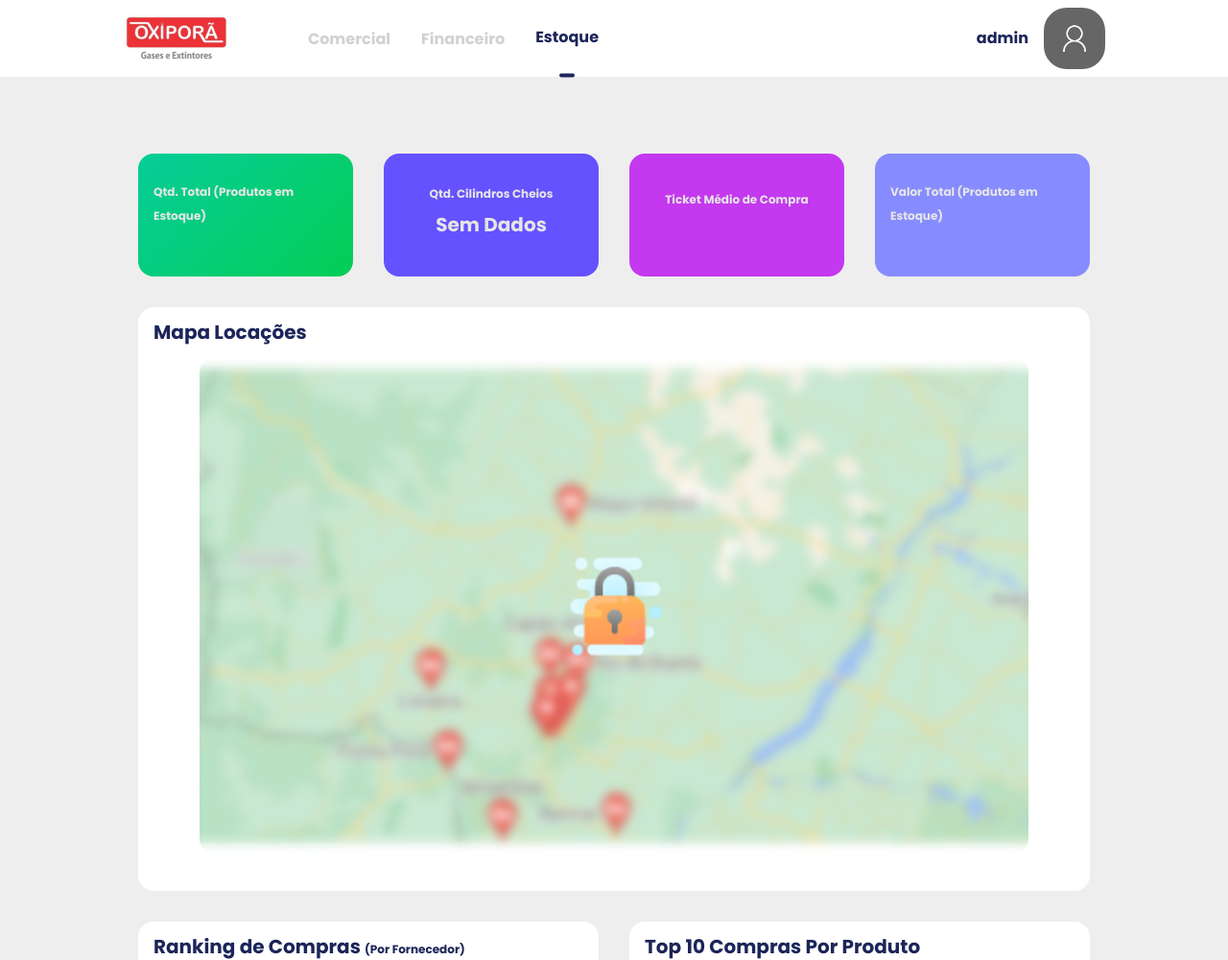
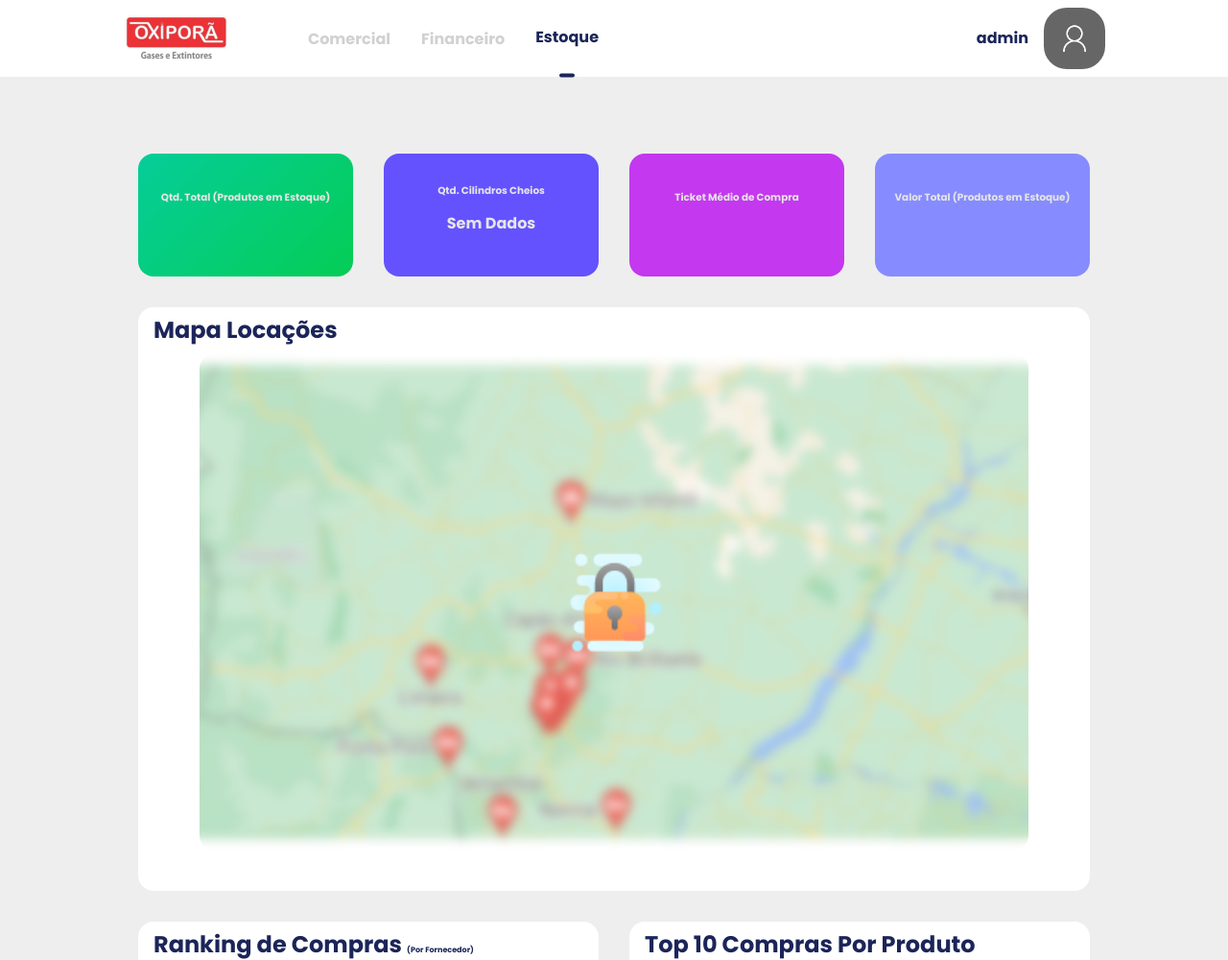
Before and after one commit to Luan-Gabriel-Fauth-DAvila/dashboard.deltasistemas.back, a Django app: page /painel/estoque/ in a window 1280 px wide. Shown: the top 1000 px of the page at 96% size. Run offline with Django 4.2, Linux system fonts and the light colour scheme; a user stored in the database is signed in; data that the repository does not hold is empty.

Commit message:
alguns ajustes no css, titulos, labels

```diff
--- a/app/static/css/estoque.css
+++ b/app/static/css/estoque.css
@@ -1,21 +1,27 @@
 h4 {
     line-height: 2.5vh;
-    font-size: 2.5vh;
-    font-weight: bold;
 }
-h5 {
+h2 {
+    font-size: 3vh;
+    line-height: 2vh;
+}
+small {
     line-height: 2.5vh;
-    font-size: 2vh;
+    font-size: 1vh;
+}
+h6 {
+    margin-left: 1vh;
+    font-size: 1.5vh;
     font-weight: bold;
 }
 label {
+    margin: unset;
+    padding: unset;
     line-height: 2.5vh;
-    font-size: 1.5vh;
-}
-small {
-    line-height: 2.5vh;
-    font-size: 1.5vh;
-    font-weight: normal !important;
+    font-size: 1.3vh;
+
+    display: flex;
+    align-items: center;
 }
 
 #painel {
@@ -32,7 +38,7 @@ small {
   #painel {
         display: grid;
         grid-template-columns: 50% 50%;
-        grid-template-rows: 20vh 20vh 80vh 50vh 50vh;
+        grid-template-rows: 15vh 15vh 80vh 50vh 50vh;
     grid-template-areas:    "prod_em_estoque cilindros_cheios"
                             "ticket_medio_de_compra vlr_prod_em_estoque"
                             "mapa_locacao mapa_locacao"
--- a/app/static/css/navbar.css
+++ b/app/static/css/navbar.css
@@ -144,12 +144,12 @@ html, body {
 
         line-height: 8vh;
         border-radius: 1vh;
-        background-color: #e1e1e1;
+        background-color: white;
         position: absolute;
     }
 
     #menu-drop:hover #drop-content {
         display: block;
-        background-color: #e1e1e1;
+        background-color: white;
     }
 }
--- a/app/templates/app/estoque.html
+++ b/app/templates/app/estoque.html
@@ -45,13 +45,13 @@
         </div>
         <div id="mapa_locacao">
             <div id="mapa-title">
-                <h4>Mapa Locações</h4>
+                <h2>Mapa Locações</h2>
             </div>
             <div id="mapa-img" style="background-image: url('/static/public/map-lock.png');"></div>
         </div>
         <div id="ranking_compra_por_forn">
             <div>
-                <h4>Ranking de Compras <small>(Por Fornecedor)</small></h4>
+                <h2>Ranking de Compras <small>(Por Fornecedor)</small></h2>
             </div>
             <div :style="{ maxHeight: '40vh' }">
                 <canvas id="ranking_compras_por_fornecedor_chart"></canvas>
@@ -59,7 +59,7 @@
         </div>
         <div id="prod_mais_comprados">
             <div>
-                <h4>Top 10 Compras Por Produto</h4>
+                <h2>Top 10 Compras Por Produto</h2>
             </div>
             <div :style="{ maxHeight: '40vh' }">
                 <canvas id="ranking_produto_mais_comprado_chart"></canvas>
```
Also changed, not shown: db.sqlite3.
